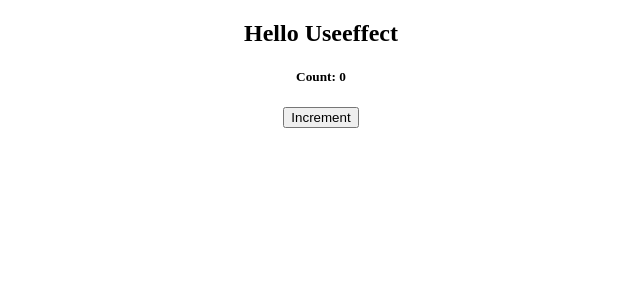
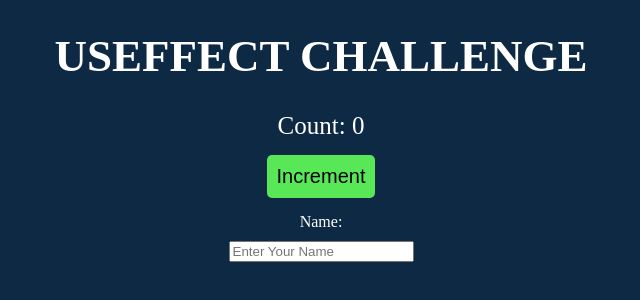
Before and after one commit to Hrithiksaini2000/React-Course-S, a React (Vite) app: page / in a window 1280 px wide. Shown: the top 300 px of the page, without its empty margins (319-959 px from the left). Built offline with nearby package versions, Linux system fonts and the light colour scheme.

Commit message:
New changes

```diff
--- /dev/null
+++ b/src/components/Challenges/use.css
@@ -0,0 +1,28 @@
+body{
+    background: #0e2943;
+}
+.main_center{
+    text-align: center;
+}
+.use_heading{
+    color: #fff;
+    font-size: 45px;
+}
+.count_heading{
+    font-size: 25px;
+    color: white;
+    margin-bottom: 15px;
+}
+.incre_btn{
+    background: #57e757;
+    padding: 10px;
+    border: 0px;
+    border-radius: 5px;
+    font-size: 20px;
+    margin-bottom: 15px;
+    cursor: pointer;
+}
+.name_heading{
+    color: white;
+    margin-bottom: 10px;
+}
--- /dev/null
+++ b/src/components/Challenges/useffectchallenge.jsx
@@ -0,0 +1,45 @@
+import { useEffect, useState } from "react"
+import "./use.css"
+
+export const Useffectchallenge = () => {
+    const [count,Setcount] = useState(0)
+    const [name, Setname] = useState("")
+
+    useEffect(()=>{
+            document.title=`count: ${count}`
+    },[count])
+    useEffect(()=>{
+        return()=>{
+            console.log("Count:",count)
+            console.log("Name",name)
+        };
+
+    },[count,name])
+
+    const handlecount=()=>{
+        Setcount(count + 1)
+    }
+
+    const handlechange=(event)=>{
+        Setname(event.target.value)
+    }
+    return (
+        <>
+            <div className="main_center">
+                <h1 className="use_heading">USEFFECT CHALLENGE</h1>
+                <div className="count_heading">
+                    Count: {count}
+                </div>
+                <div>
+                    <button className="incre_btn" onClick={handlecount}>Increment</button>
+                </div>
+                <div className="name_heading">
+                    Name: {name}
+                </div>
+                      <div>
+                    <input type="text" name="name" value={name} placeholder="Enter Your Name" onChange={handlechange}/>
+                    </div>
+            </div>
+        </>
+    )
+}
--- a/src/main.jsx
+++ b/src/main.jsx
@@ -1,12 +1,13 @@
 import { StrictMode } from 'react'
 import { createRoot } from 'react-dom/client'
+import { Useffectchallenge } from './components/Challenges/useffectchallenge'
 // import { Siblingcomponent, State } from './components/Hooks/State'
 // import { Derivedstate, Maploop } from './components/Challenges/State_Challenge'
 // import { LiftingState } from './components/LiftingStateUp/LiftingState'
 // import { Short_circuit } from './components/Short_circuit_evaution/Short_circuit'
 // import { New_count } from './components/Challenges/Challenge_state_2'
 // import { Controlledform } from './components/Controlled_components/Controlled'
-import { Reactuseffect } from './components/Hooks/UseEffect/Useffect'
+// import { Reactuseffect } from './components/Hooks/UseEffect/Useffect'
 // import './index.css'
 // import App from './App.jsx'
 // import Jsx from './components/Jsx/Jsx.jsx'
@@ -25,7 +26,6 @@ import { Reactuseffect } from './components/Hooks/UseEffect/Useffect'
 // import { Eventhandle } from './components/EventHandling/Eventhandle'
 // import { Eventprop } from './components/Eventprop/Eventprop'
 // import { Eventpropagation } from './components/Eventprop/Eventpropgation'
-
 
 createRoot(document.getElementById('root')).render(
   <StrictMode>
@@ -51,6 +51,7 @@ createRoot(document.getElementById('root')).render(
     {/* <Short_circuit/> */}
     {/* <New_count/> */}
     {/* <Controlledform/> */}
-    <Reactuseffect/>
+    {/* <Reactuseffect/> */}
+    <Useffectchallenge/>
   </StrictMode>,
 )
```
